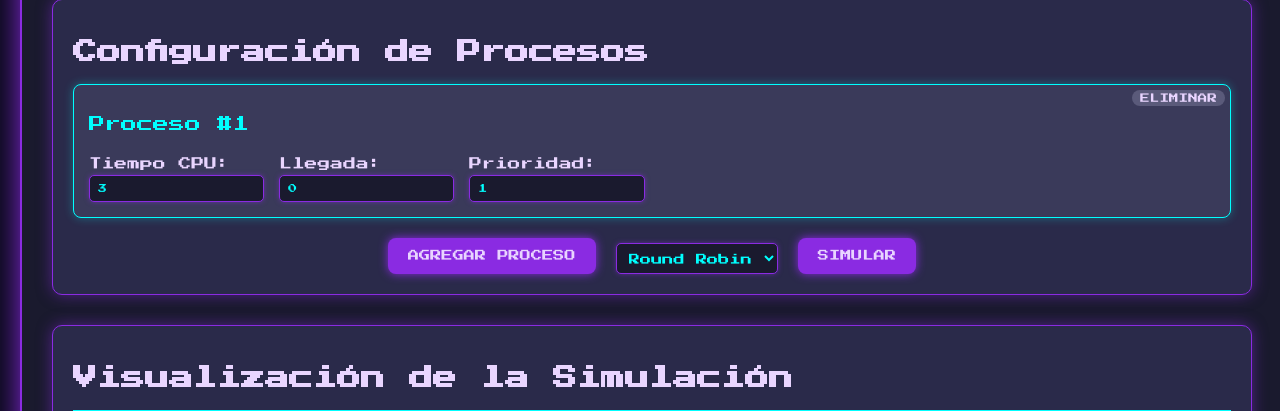
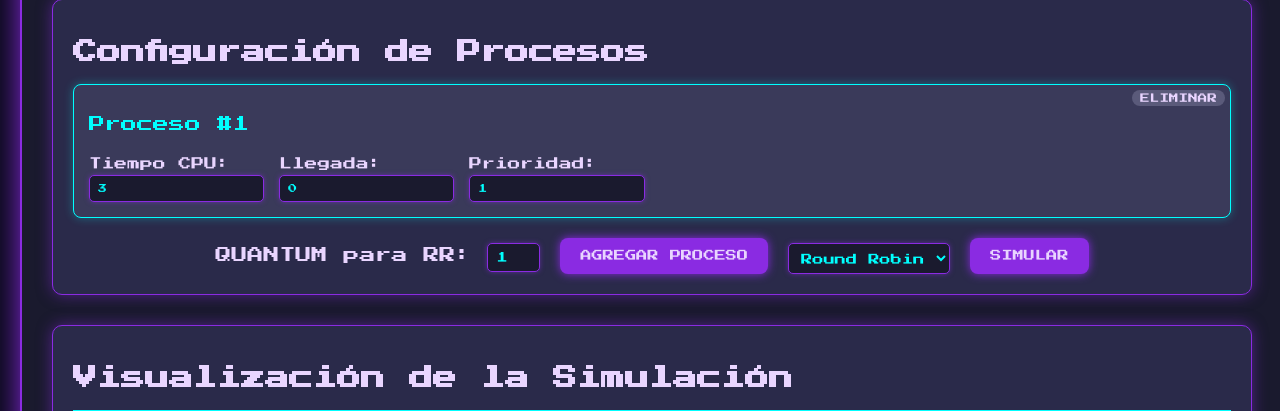
Before and after one commit to carrodrigueco/os_RR_SRTF, a Flask app: page / in a window 1280 px wide. Shown: the part 158-569 px from the top of the page. Run offline with Flask 3, Linux system fonts and the light colour scheme.

Commit message:
Cambio en el uso de url directas por lenguaje de templates Jinja2

```diff
--- a/templates/index.html
+++ b/templates/index.html
@@ -5,7 +5,7 @@
   <meta name="viewport" content="width=device-width, initial-scale=1.0"/>
   <title>Simulador de Procesos</title>
   <link href="https://fonts.googleapis.com/css2?family=Press+Start+2P&display=swap" rel="stylesheet">
-  <link rel="stylesheet" href="/static/style.css" />
+  <link rel="stylesheet" href="{{ url_for('static', filename='style.css') }}" />
 </head>
 <body>
   <div class="container">
@@ -19,12 +19,17 @@
             <p class="process_name">Proceso #<span class="number_process">1</span></p>
             <label>Tiempo CPU: <input type="number" name="cpu_time" required min="1" value="3"></label>
             <label>Llegada: <input type="number" name="process_birth" required min="0" value="0"></label>
+            <!--No hay prioridad en los algoritmos ademas falta el tiempo de ejecucion en CPU de cada uno
+            <label class="cpu_execution-label">Tiempo en CPU: <input type="number" name="cpu_execution" value="1" min=""></label>
+            -->
             <label class="priority-label">Prioridad: <input type="number" name="priority" value="1" min="0"></label>
             <button type="button" class="remove-btn" onclick="removeProcess(this)" disabled>Eliminar</button>
           </div>
         </div>
 
+        <!--No hay eleccion de algoritmo a simulardeben ser ambos algoritmos a la vez-->
         <div class="buttons">
+          <label>QUANTUM para RR: <input type="number" name="quantum" required min="1" value="1" max ="4"></label>
           <button type="button" onclick="addProcess()">Agregar Proceso</button>
           <select id="algorithm-select" class="select-algorithm">
             <option value="RR">Round Robin</option>
@@ -59,6 +64,6 @@
 
   <footer><p>Cristina Parra y Carlos Rodriguez</p></footer>
 
-  <script src="/static/script.js"></script>
+  <script src="{{ url_for('static', filename='script.js') }}"></script>
 </body>
 </html>
```
